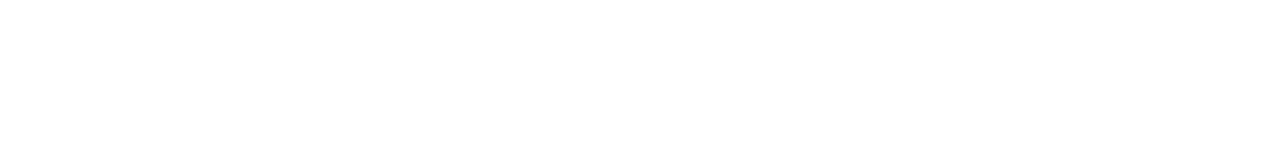
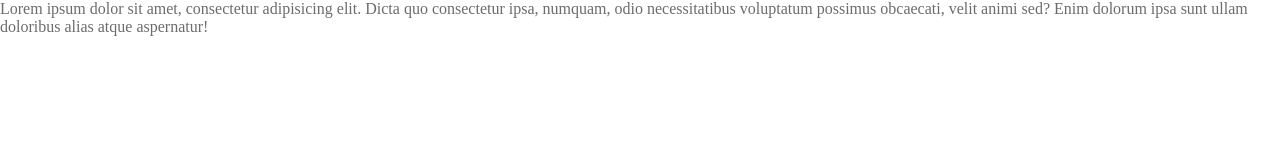
Before and after one commit to WillFriedl/Projeto-travelgram, a plain HTML site: page index.html in a window 1280 px wide. Drawn offline with Linux system fonts and the light colour scheme.

Commit message:
initial style guide

```diff
--- a/index.html
+++ b/index.html
@@ -9,5 +9,9 @@
 </head>
 <body>
 
+  <p>
+    Lorem ipsum dolor sit amet, consectetur adipisicing elit. Dicta quo consectetur ipsa, numquam, odio necessitatibus voluptatum possimus obcaecati, velit animi sed? Enim dolorum ipsa sunt ullam doloribus alias atque aspernatur!
+  </p>
+
 </body>
 </html>
--- a/styles/global.css
+++ b/styles/global.css
@@ -3,3 +3,18 @@
   padding: 0;
   box-sizing: border-box;
 }
+
+:root {
+  --brand_color: #EF5F4C;
+  --background-color: #FFFFFF;
+  --surface-color: #F5F5F5;
+  --skeleton-color: #D9D9D9;
+  --shape-transparency: #ffffff8f;
+  --text-color-primary: #313131;
+  --text-color-secondary: #6C6C6C;
+}
+
+body {
+  color: var(--text-color-secondary);
+  background-color: var(--background-color);
+}
```
Also changed, not shown: assets/AirplaneTilt.svg (added), assets/Image 01.png (added), assets/Image 02.png (added), assets/Image 03.png (added), assets/Image 04.png (added), assets/Image 05.png (added), assets/Image 06.png (added), assets/Image 07.png (added), assets/Image 08.png (added), assets/Image 09.png (added), assets/Image 10.png (added), assets/Image 11.png (added), assets/Image.svg (added), assets/Logo.svg (added), 2 more files, 1 other file.
